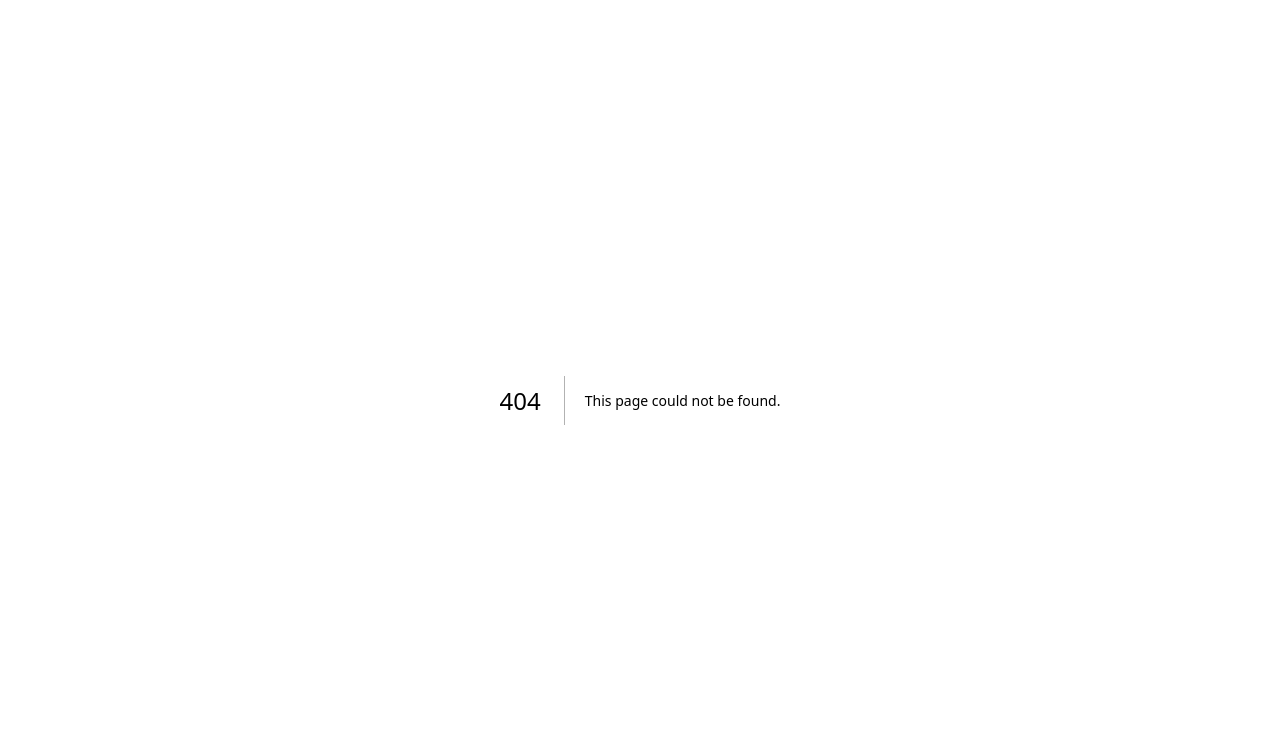
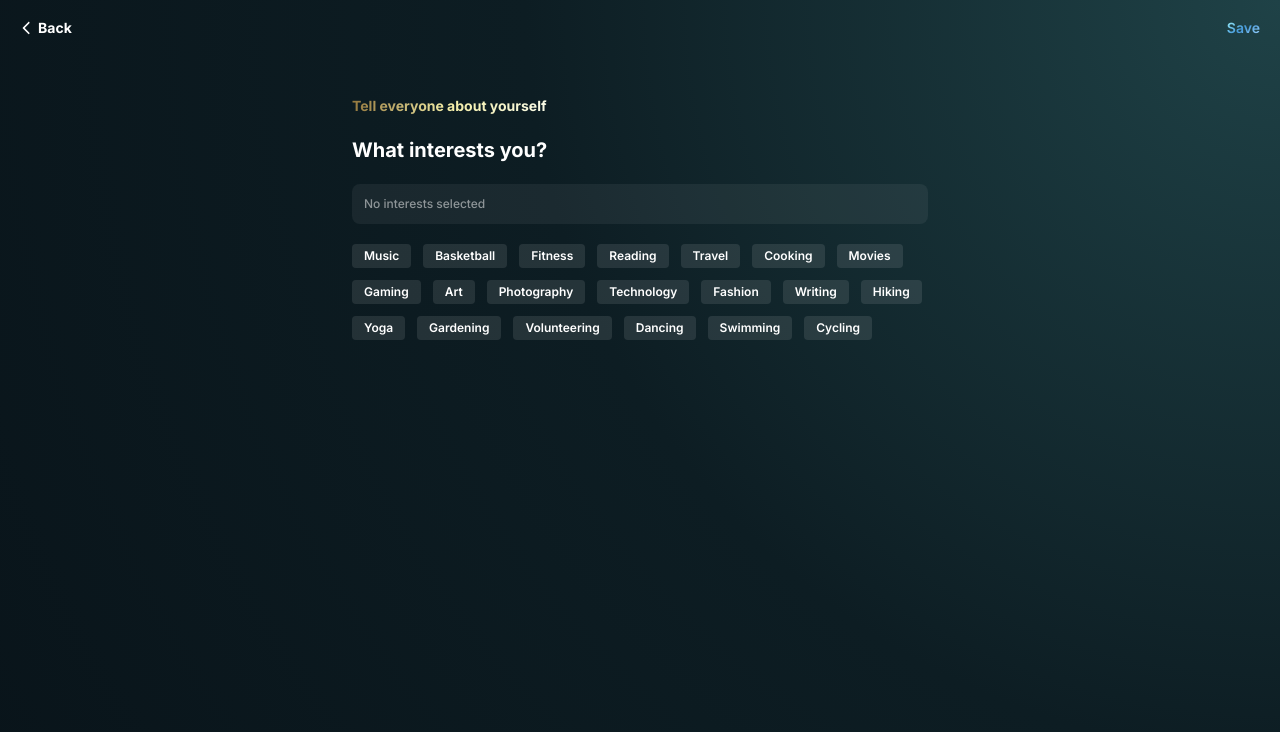
Before and after one commit to yusup-rd/chat-app-frontend, a Next.js app: page /profile/interests in a window 1280 px wide. Before the commit this address had no page. Shown: the top 732 px of the page. Built offline with nearby package versions, Linux system fonts and the light colour scheme.

Commit message:
Added edit interests page

```diff
--- /dev/null
+++ b/src/app/profile/interests/page.tsx
@@ -0,0 +1,100 @@
+'use client';
+
+import Header from '@/components/Layout/Header';
+import { FaXmark } from 'react-icons/fa6';
+import { useState } from 'react';
+import { toast } from 'react-toastify';
+
+const INTEREST_OPTIONS: Record<string, string> = {
+  music: 'Music',
+  basketball: 'Basketball',
+  fitness: 'Fitness',
+  reading: 'Reading',
+  travel: 'Travel',
+  cooking: 'Cooking',
+  movies: 'Movies',
+  gaming: 'Gaming',
+  art: 'Art',
+  photography: 'Photography',
+  technology: 'Technology',
+  fashion: 'Fashion',
+  writing: 'Writing',
+  hiking: 'Hiking',
+  yoga: 'Yoga',
+  gardening: 'Gardening',
+  volunteering: 'Volunteering',
+  dancing: 'Dancing',
+  swimming: 'Swimming',
+  cycling: 'Cycling',
+};
+
+const Interests = () => {
+  const [selected, setSelected] = useState<string[]>([]);
+
+  const handleSelect = (key: string) => {
+    if (!selected.includes(key)) {
+      setSelected([...selected, key]);
+    }
+  };
+
+  const handleRemove = (key: string) => {
+    setSelected(selected.filter((k) => k !== key));
+  };
+
+  const handleSave = () => {
+    toast.info(
+      `Saved interests with values: ${selected.map((k) => INTEREST_OPTIONS[k]).join(', ')}`,
+    );
+  };
+
+  return (
+    <div className="radial-bg min-h-screen space-y-10">
+      <Header onSave={handleSave} />
+
+      <div className="mx-5 space-y-5 md:mx-auto md:max-w-xl">
+        <h2 className="gold-text text-sm font-bold">Tell everyone about yourself</h2>
+        <h1 className="text-xl font-bold">What interests you?</h1>
+
+        {/* Selected Interests Sections */}
+        <div className="flex flex-wrap gap-1 rounded-lg bg-white/6 p-3">
+          {selected.length === 0 ? (
+            <p className="text-xs font-medium opacity-50">No interests selected</p>
+          ) : (
+            selected.map((key) => (
+              <div
+                key={key}
+                className="flex items-center justify-between gap-2 rounded bg-white/10 px-2 py-1"
+              >
+                <p className="text-xs font-semibold">{INTEREST_OPTIONS[key]}</p>
+                <FaXmark
+                  className="size-2.5 cursor-pointer duration-200 hover:scale-110"
+                  onClick={() => handleRemove(key)}
+                />
+              </div>
+            ))
+          )}
+        </div>
+
+        {/* Interest Options */}
+        <div className="flex flex-wrap items-center gap-3">
+          {Object.entries(INTEREST_OPTIONS).map(([key, value]) => (
+            <button
+              key={key}
+              className={`cursor-pointer rounded px-3 py-1 text-xs font-semibold duration-200 hover:scale-105 focus:outline-none ${
+                selected.includes(key)
+                  ? 'bg-[linear-gradient(to_right,var(--primary-gradient-1),var(--primary-gradient-2))] text-white'
+                  : 'bg-white/10'
+              }`}
+              onClick={() => handleSelect(key)}
+              disabled={selected.includes(key)}
+            >
+              {value}
+            </button>
+          ))}
+        </div>
+      </div>
+    </div>
+  );
+};
+
+export default Interests;
--- a/src/components/Sections/Interests.tsx
+++ b/src/components/Sections/Interests.tsx
@@ -1,20 +1,28 @@
+'use client';
+
+import { useRouter } from 'next/navigation';
 import { LuPencilLine } from 'react-icons/lu';
 
 const Interests = () => {
+  const router = useRouter();
+
   return (
     <div className="bg-card flex flex-col justify-end gap-5 rounded-2xl p-3">
       <div className="flex items-center justify-between gap-3">
         <h2 className="text-sm font-bold">Interests</h2>
         <button
           className="cursor-pointer rounded-full p-1.5 duration-200 hover:bg-white/10"
-          aria-label="Edit Inter"
+          aria-label="Edit Interests"
+          onClick={() => {
+            router.push('/profile/interests');
+          }}
         >
           <LuPencilLine className="size-4" />
         </button>
       </div>
 
       {/* Empty info */}
-      <p className="text-sm opacity-50 font-medium">Add in your interests to find a better match</p>
+      <p className="text-sm font-medium opacity-50">Add in your interests to find a better match</p>
     </div>
   );
 };
```
